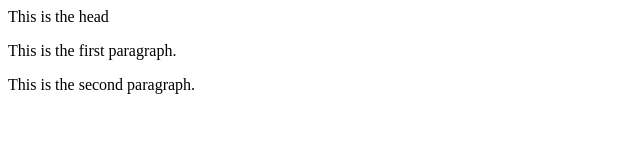
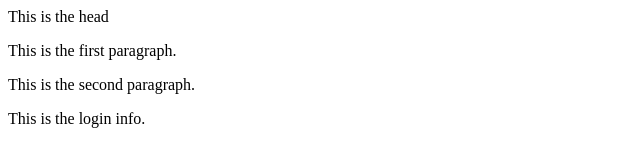
Before and after one commit to EchoSierraN/GitEssentialTraining, a plain HTML site: page index.html in a window 1280 px wide. Shown: the whole page, without its empty margins (0-640 px from the left). Drawn offline with Linux system fonts and the light colour scheme.

Commit message:
Added login info to index.html

```diff
--- a/index.html
+++ b/index.html
@@ -6,6 +6,7 @@
 <body>
     <p>This is the first paragraph.</p>
     <p>This is the second paragraph.</p>
+    <p>This is the login info.</p>
 </body>
 
 </html>
```
